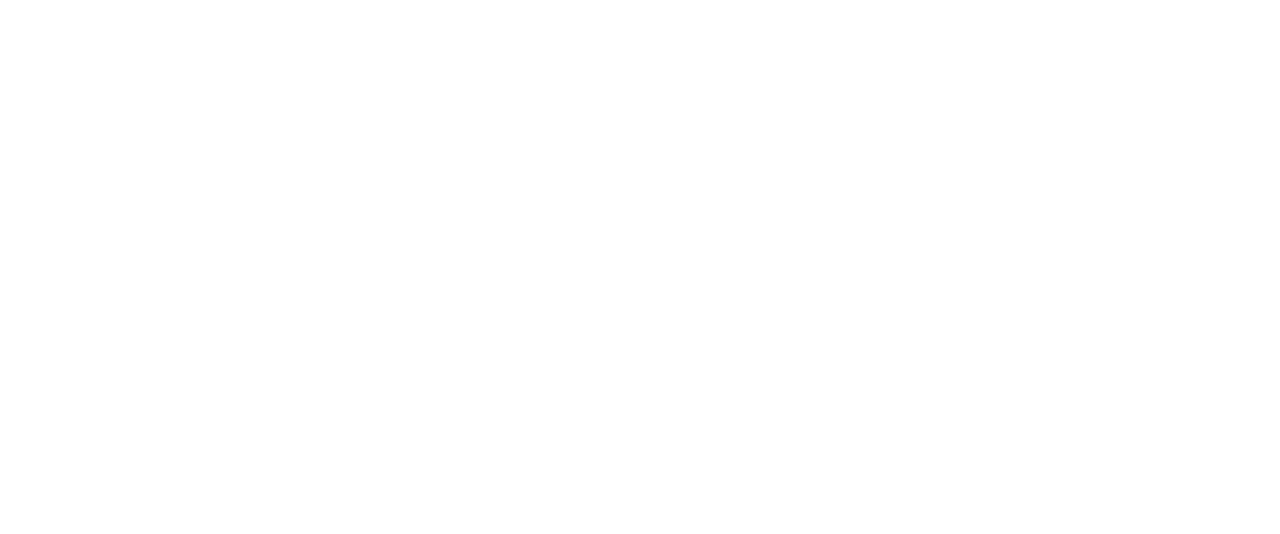
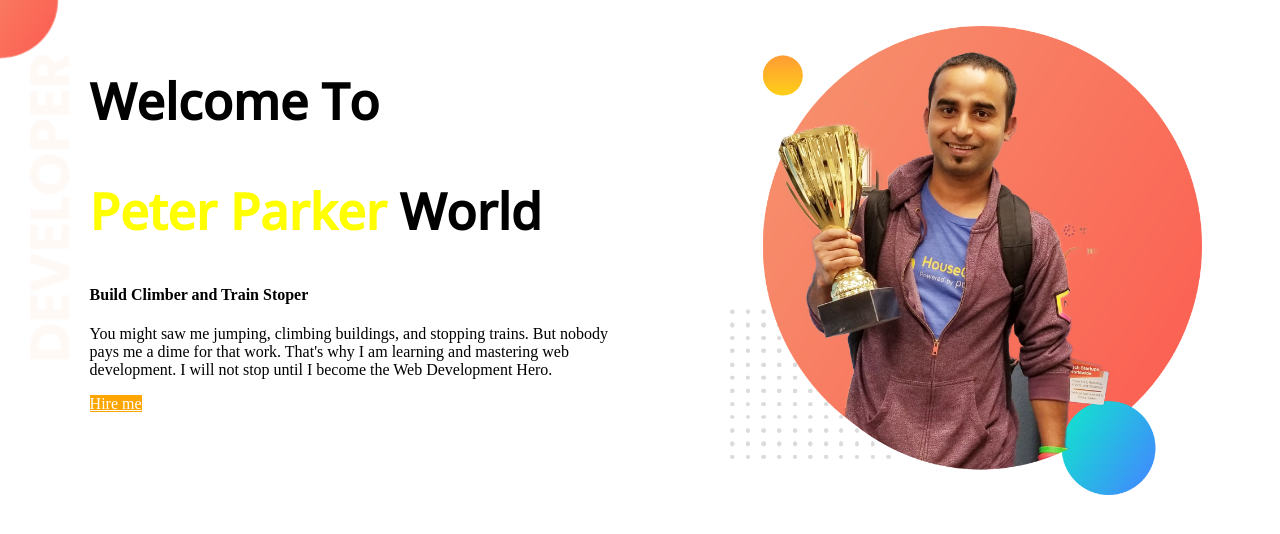
Before and after one commit to depressedafternoon/developer-portfolio2, a plain HTML site: page index.html in a window 1280 px wide. Drawn offline with nearby package versions, Linux system fonts and the light colour scheme.

Commit message:
peter parkar

```diff
--- a/index.html
+++ b/index.html
@@ -4,9 +4,26 @@
     <meta charset="UTF-8">
     <meta http-equiv="X-UA-Compatible" content="IE=edge">
     <meta name="viewport" content="width=device-width, initial-scale=1.0">
-    <title>Document</title>
+    <title>Peter Parker Website</title>
+    <link rel="preconnect" href="https://fonts.googleapis.com">
+    <link rel="preconnect" href="https://fonts.gstatic.com" crossorigin>
+    <link href="https://fonts.googleapis.com/css2?family=Open+Sans:wght@500&family=Poppins:ital,wght@1,500&display=swap" rel="stylesheet">
+    <link rel="stylesheet" href="style.css">
 </head>
 <body>
+    <section>
+        <div>
+            <h1>Welcome To</h1>
+            <h1><span>Peter Parker</span> World</h1>
+            <h4>Build Climber and Train Stoper</h4>
+            <p>You might saw me jumping, climbing buildings, and stopping trains. But nobody pays me a dime for that work. That's why I am learning and mastering web development. I will not stop until I become the Web Development Hero.</p>
+            <a target="blank" href="www.linkid.com">Hire me</a>
+        </div>
+        <div>
+            <img src="jhankar.png" alt="">
+        </div>
+    </section>
 
 </body>
+
 </html>
--- /dev/null
+++ b/style.css
@@ -0,0 +1,29 @@
+body{
+    margin: 0%;
+}
+h1{
+    font-family: 'Open Sans', sans-serif;
+    font-size: 50px;
+}
+span{
+    color: yellow;
+}
+section{
+    display:flex;
+    background-image: url(top-banner.png);
+    background-repeat: no-repeat;
+    padding: 0px ;
+       }
+div{
+    width: 50%;
+    margin-left: 5%;
+    padding: 2%;
+   }
+    img{
+        width: 90%;
+    }
+
+a{
+    background-color: orange;
+    color: white;
+}
```
Also changed, not shown: exp-bg.png (added), jhankar.png (added), top-banner.png (added).
